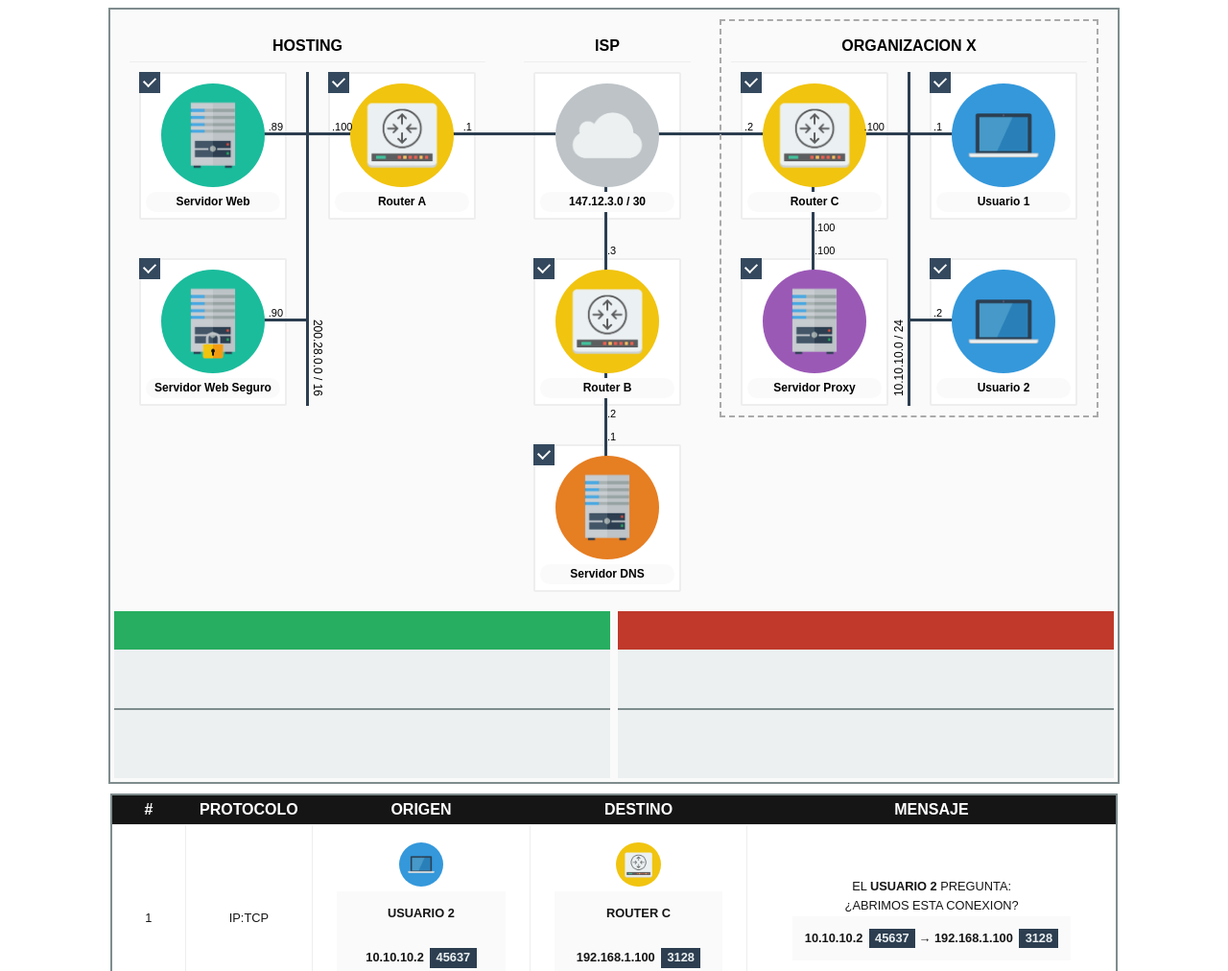
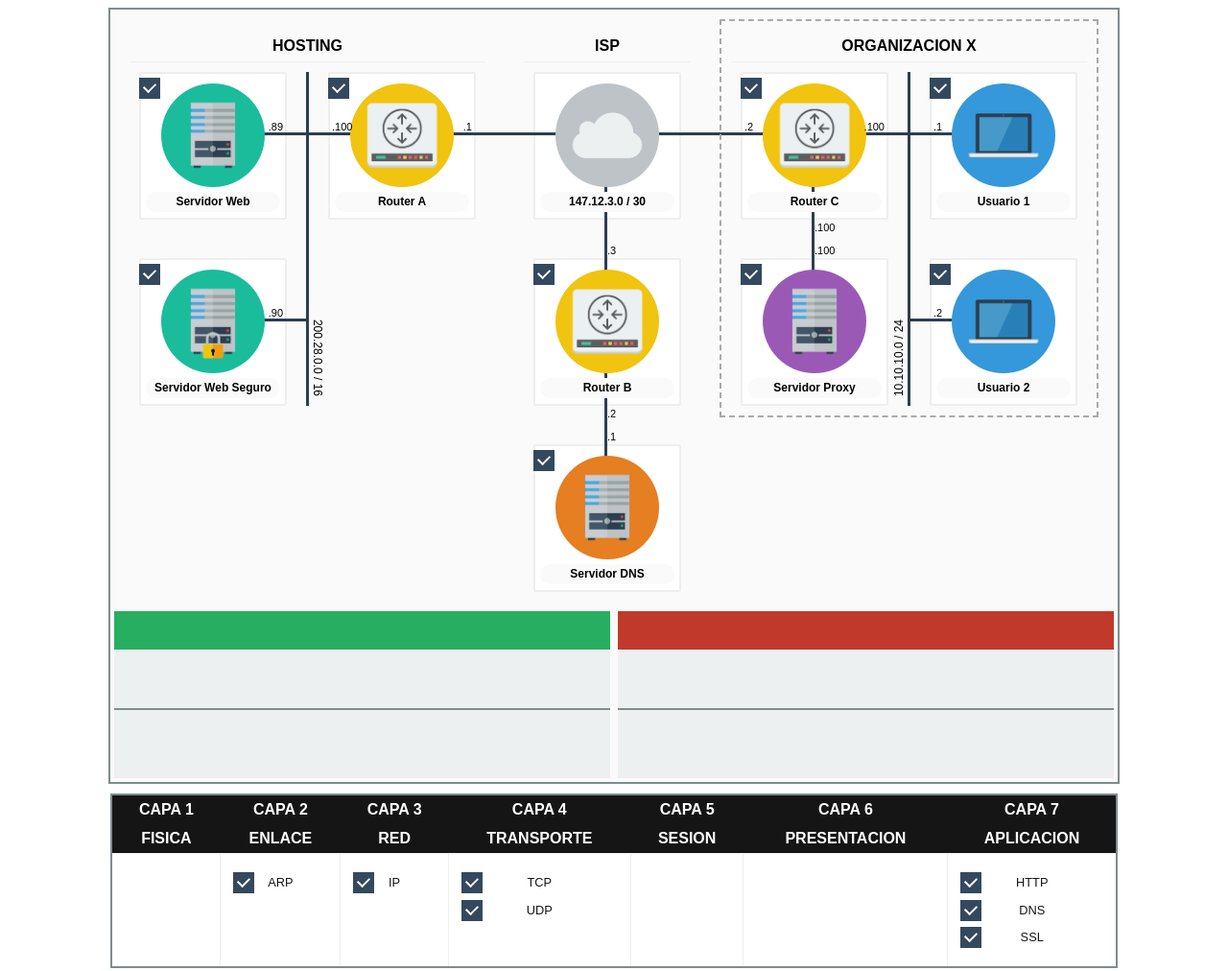
Before and after one commit to codermapuche/WiresharkTyrAnalizer, a plain HTML site: page index.html in a window 1280 px wide. Shown: the top 1012 px of the page at 96% size. Drawn offline with Linux system fonts and the light colour scheme.

Commit message:
Add protocol layers

```diff
--- a/index.html
+++ b/index.html
@@ -115,6 +115,7 @@
 				<div class="info"><span class="minfo"></span><span class="mexplanation"></span></div>
 			</div>
 		</div>
+		<table class="protocols" id="protocols"></table>
 		<table class="history" id="history"></table>
 		<script>
 			var analizer = new TyrAnalizer("123105.json", {
@@ -122,6 +123,7 @@
             targetmsg: document.getElementById("messages-target"),
             graph: document.getElementById("graph"),
             history: document.getElementById("history"),
+            protocols: document.getElementById("protocols"),
             filters: document.querySelectorAll('.node > input[type="checkbox"]')
           });
 		</script>
--- a/tyr-analizer.css
+++ b/tyr-analizer.css
@@ -1,7 +1,7 @@
 body {
 	font-family: arial;
 }
-.graph, .history, .config {
+.graph, table, .config {
 	margin: 0 auto;
 	position: relative;
 	background: #FAFAFA;
@@ -242,9 +242,12 @@ h2 {
 	bottom: -20px;
 }
 
-.history, .config {
+table, .config {
 	margin: 10px auto;
 	border-collapse: collapse;
+}
+.protocols td {
+	vertical-align: top;
 }
 .hide {
 	display: none;
@@ -259,7 +262,7 @@ h2 {
 .history tr > :nth-child(4) {
   width: 200px;
 }
-.history th {
+table th {
 	background-color: #151515;
 	line-height: 30px;
 	color: #fff;
@@ -270,7 +273,7 @@ h2 {
 iframe {
 	border: none;
 }
-.history td {
+table td {
 	background-color: #fff;
 	color: #151515;
 	text-transform: uppercase;
@@ -280,29 +283,29 @@ iframe {
 	font-size: .8rem;
 	line-height: 1.6em;
 }
-.history td em {
+table td em {
 	font-style: normal;
 	font-weight: 600;
 }
-.history td em,
-.history td strong {
+table td em,
+table td strong {
 	font-size: 1em;
 }
-.history td strong {
+table td strong {
   background-color: #fafafa;
   margin: 0 .5em;
   padding: 1em;
   min-width: 150px;
   display: inline-block;
 }
-.history td strong span {
+table td strong span {
   padding: 0 .5em;
   margin-left: .5em;
   background-color: #2c3e50;
   display: inline-block;
   color: #ecf0f1;
 }
-.history td i {
+table td i {
 	width: 3em;
 	height: 3em;
 }
@@ -384,8 +387,12 @@ input[type="checkbox"] + label {
   position: relative;
   cursor: pointer;
   padding: 0;
+  line-height: 22px;
+  vertical-align: middle;
+  display: block;
+  margin: .5em 0;
+  width: 100%;
 }
-input[type="radio"] + label:before,
 input[type="checkbox"] + label:before {
   content: '';
   line-height: 22px;
@@ -397,6 +404,9 @@ input[type="checkbox"] + label:before {
   background: #eee;
   color: #34495e;
   cursor: pointer;
+  position: absolute;
+  top: 0;
+  left: 0;
 }
 input[type="checkbox"] + label:after {
   content: '';
--- a/tyr-analizer.js
+++ b/tyr-analizer.js
@@ -10,6 +10,7 @@ const TyrAnalizer = (function(window, undefined) {
   function TyrAnalizer(capture, options) {
     const analizer = this;
 
+    analizer.protocols = options.protocols;
     analizer.history = options.history;
     analizer.graph = options.graph;
 
@@ -66,6 +67,28 @@ const TyrAnalizer = (function(window, undefined) {
 
     // Init table history with headers.
     analizer.history.innerHTML = "<thead><tr><th>#</th><th>Protocolo</th><th>Origen</th><th>Destino</th><th>Mensaje</th></tr></thead>";
+    analizer.protocols.innerHTML = "<thead>" +
+                                      "<tr>" +
+                                        "<th>Capa 1<br><strong>Fisica</strong></th>" +
+                                        "<th>Capa 2<br><strong>Enlace</strong></th>" +
+                                        "<th>Capa 3<br><strong>Red</strong></th>" +
+                                        "<th>Capa 4<br><strong>Transporte</strong></th>" +
+                                        "<th>Capa 5<br><strong>Sesion</strong></th>" +
+                                        "<th>Capa 6<br><strong>Presentacion</strong></th>" +
+                                        "<th>Capa 7<br><strong>Aplicacion</strong></th>" +
+                                      "</tr>" +
+                                    "</thead>" +
+                                    "<tbody>" +
+                                      "<tr>" +
+                                        "<td></td>" +
+                                        "<td></td>" +
+                                        "<td></td>" +
+                                        "<td></td>" +
+                                        "<td></td>" +
+                                        "<td></td>" +
+                                        "<td></td>" +
+                                      "</tr>" +
+                                    "</tbody>";
 
     // Parse raw data.
     analizer.capture.traffic = TyrAnalizer.parseTraffic(analizer.capture.data.map(TyrAnalizer.parsePacket));
@@ -123,6 +146,47 @@ const TyrAnalizer = (function(window, undefined) {
       });
     }
 
+    // Populate protocol table.
+    analizer.capture.traffic.reduce(function(index, packet) {
+      var stack = packet.protocol.split(":");
+
+      for (var nro=0; nro<stack.length; nro++) {
+        if (index[stack[nro]]) {
+          continue;
+        }
+
+        switch (stack[nro]) {
+          case "arp":
+            analizer.protocols.querySelector("tbody td:nth-child(2)")
+                    .innerHTML += '<input type="checkbox" id="protocol-' + stack[nro] + '" checked><label for="protocol-' + stack[nro] + '">' + stack[nro] + '</label>';
+            index[stack[nro]] = true;
+            break;
+          case "ip":
+            analizer.protocols.querySelector("tbody td:nth-child(3)")
+                    .innerHTML += '<input type="checkbox" id="protocol-' + stack[nro] + '" checked><label for="protocol-' + stack[nro] + '">' + stack[nro] + '</label>';
+            index[stack[nro]] = true;
+            break;
+          case "udp":
+          case "tcp":
+            analizer.protocols.querySelector("tbody td:nth-child(4)")
+                    .innerHTML += '<input type="checkbox" id="protocol-' + stack[nro] + '" checked><label for="protocol-' + stack[nro] + '">' + stack[nro] + '</label>';
+            index[stack[nro]] = true;
+            break;
+          case "http":
+          case "dns":
+          case "ssl":
+            analizer.protocols.querySelector("tbody td:nth-child(7)")
+                    .innerHTML += '<input type="checkbox" id="protocol-' + stack[nro] + '" checked><label for="protocol-' + stack[nro] + '">' + stack[nro] + '</label>';
+            index[stack[nro]] = true;
+            break;
+          default:
+            console.log(stack[nro]);
+            break;
+        }
+      }
+
+      return index;
+    }, {});
 
     // Populate history table.
     analizer.history.innerHTML += "<tbody><tr>" +
```
